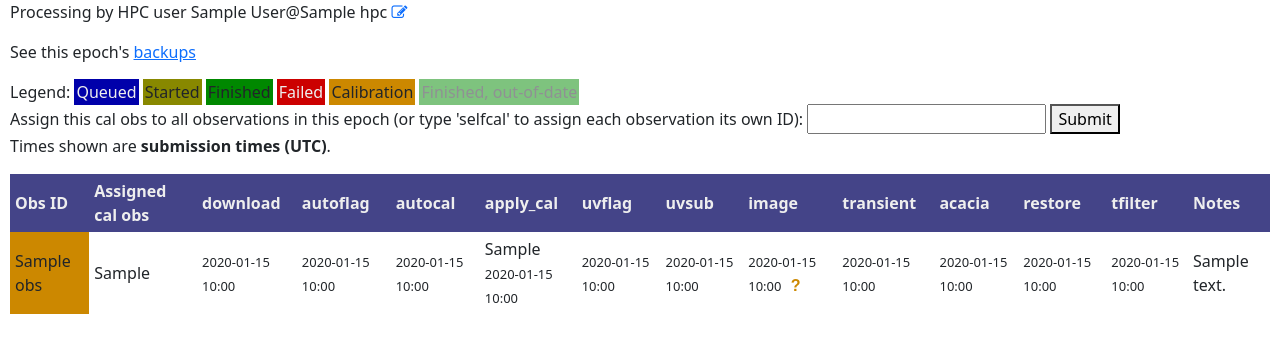
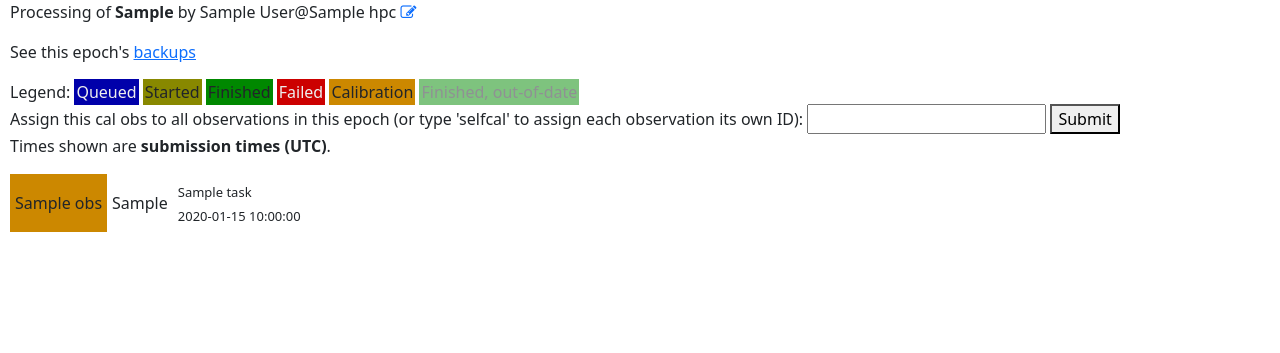
Before and after one commit to robotopia/MWA-Galactic-Plane-Monitoring, a Django app: template db/processing/templates/processing/epoch_overview.html in a window 1280 px wide. Shown: the part 66-419 px from the top of the page. Run offline with Django 4.2, Linux system fonts and the light colour scheme; a user stored in the database is signed in; tables that the repository leaves empty hold one stand-in row (values such as "Sample post"); the template is opened without the code that fills it: values that come from a table or form of the project are taken from there, most other values are stand-ins (such as "Sample title", 1, 10 or a date in 2020).

Commit message:
Starting to have some success with the revamped epoch overview page

```diff
--- a/db/processing/models.py
+++ b/db/processing/models.py
@@ -463,7 +463,7 @@ class UserSessionSetting(models.Model):
 
 class SemesterPlanCompletion(models.Model):
 
-    # This model is just a convenient way to access a SQL VIEW
+    # This model is just a convenient way to access an SQL VIEW
 
     semester = models.ForeignKey("Semester", models.DO_NOTHING)
     epoch = models.CharField(max_length=9)
@@ -479,3 +479,21 @@ class SemesterPlanCompletion(models.Model):
         managed = False
         db_table = 'semester_plan_completion'
         ordering = ['semester', 'epoch']
+
+
+class SemesterPlanProcessingDetail(models.Model):
+
+    # This model is just a convenient way to access an SQL VIEW
+
+    semester = models.ForeignKey("Semester", models.DO_NOTHING)
+    epoch = models.CharField(max_length=9)
+    obs = models.ForeignKey("Observation", models.DO_NOTHING)
+    processing = models.ForeignKey("Processing", models.DO_NOTHING)
+    hpc_user = models.ForeignKey("HpcUser", models.DO_NOTHING)
+    task = models.ForeignKey("Task", models.DO_NOTHING)
+    pipeline_step = models.ForeignKey("PipelineStep", models.DO_NOTHING)
+
+    class Meta:
+        managed = False
+        db_table = 'semester_plan_processing_detail'
+        ordering = ['semester', 'obs', 'pipeline_step']
--- a/db/processing/templates/processing/epoch_overview.html
+++ b/db/processing/templates/processing/epoch_overview.html
@@ -12,7 +12,7 @@
 
 {% block body %}
 <div>
-  <p>Processing by HPC user {{ request.user.session_settings.selected_hpc_user }} <a href="{% url 'user_session_settings' %}?next={% url 'epoch_overview' epoch=epoch %}"><i class="fa fa-edit"></i></a></p>
+  <p>Processing of <b>{{ epoch }}</b> by {{ request.user.session_settings.selected_hpc_user }} <a href="{% url 'user_session_settings' %}?next={% url 'epoch_overview' epoch=epoch %}"><i class="fa fa-edit"></i></a></p>
   <p>See this epoch's <a href="{% url 'backup_view' epoch=epoch %}">backups</a></p>
   Legend:
   <span class="queued legend">Queued</span>
@@ -36,74 +36,15 @@
   <div class="context-menuitem" onclick='setQa("none");'>Remove QA</div>
 </div>
 <table>
-  <tr>
-    <th>Obs ID</th>
-    <th>Assigned cal obs</th>
-    <th>download</th>
-    <th>autoflag</th>
-    <th>autocal</th>
-    <th>apply_cal</th>
-    <th>uvflag</th>
-    <th>uvsub</th>
-    <th>image</th>
-    <th>transient</th>
-    <th>acacia</th>
-    <th>restore</th>
-    <th>tfilter</th>
-    <th>Notes</th>
-  </tr>
-  {% for obs, tasks in overviews.items %}
+  {% for obs, details in details_by_obs.items %}
   <tr class="epoch-overview-row">
-    <td class="selectable{% if obs.calibration %} calibration{% endif %}">{{ obs }}</td>
+    <td class="selectable {% if obs.calibration %}calibration{% endif %}">{{ obs }}</td>
     <td>{{ obs.cal_obs }}</td>
-    <td class="{{ tasks.download.status }}">
-      <span class="datetime">{{ tasks.download.date|date:'Y-m-d H:i' }}</span>
+    {% for detail in details %}
+    <td class="{{ detail.processing.status }}">
+      <span class="datetime">{{ detail.task.name }}<br>{{ detail.submission_datetime|date:"Y-m-d H:i:s" }}</span>
     </td>
-    <td class="{{ tasks.flag.status }} {% if tasks.flag.date < tasks.download.date %}out-of-date{% endif %}">
-      <span class="datetime">{{ tasks.flag.date|date:'Y-m-d H:i' }}</span>
-    </td>
-    <td class="{{ tasks.calibrate.status }} {% if tasks.calibrate.date < tasks.flag.date %}out-of-date{% endif %}">
-      <span class="datetime">{{ tasks.calibrate.date|date:'Y-m-d H:i' }}</span>
-    </td>
-    <td class="{{ tasks.apply_cal.status }} {% if tasks.apply_cal.date < tasks.flag.date %}out-of-date{% endif %}">
-      {{ tasks.apply_cal.cal_obs }}<br>
-      <span class="datetime">{{ tasks.apply_cal.date|date:'Y-m-d H:i' }}</span>
-    </td>
-    <td class="{{ tasks.uvflag.status }} {% if tasks.uvflag.date < tasks.apply_cal.date %}out-of-date{% endif %}">
-      <span class="datetime">{{ tasks.uvflag.date|date:'Y-m-d H:i' }}</span>
-    </td>
-    <td class="{{ tasks.uvsubtract.status }} {% if tasks.uvsubtract.date < tasks.uvflag.date %}out-of-date{% endif %}">
-      <span class="datetime">{{ tasks.uvsubtract.date|date:'Y-m-d H:i' }}</span>
-    </td>
-    <td class="image-cell {{ tasks.image.status }} {% if tasks.image.date < tasks.uvsubtract.date %}out-of-date{% endif %}" onClick="selectCell(this, {{ obs }}, {{ tasks.apply_cal.cal_obs }});">
-      <span class="datetime">{{ tasks.image.date|date:'Y-m-d H:i' }}</span>
-      {% if tasks.apply_cal.cal_obs %}
-      {% if tasks.apply_cal.cal_usable %}
-      <div class="qa cal-usable">&#x2713;</div>
-      {% elif tasks.apply_cal.cal_usable == False %}
-      <div class="qa cal-unusable">&#x274C;</div>
-      {% elif tasks.apply_cal.cal_notes != '' %}
-      <div class="qa cal-unsure">?</div>
-      {% else %}
-      <div class="qa"></div>
-      {% endif %}
-      {% endif %}
-    </td>
-    <td class="{{ tasks.transient.status }} {% if tasks.transient.date < tasks.image.date %}out-of-date{% endif %}">
-      <span class="datetime">{{ tasks.transient.date|date:'Y-m-d H:i' }}</span>
-    </td>
-    <td class="{{ tasks.acacia.status }} {% if tasks.acacia.date < tasks.transient.date %}out-of-date{% endif %}">
-      <span class="datetime">{{ tasks.acacia.date|date:'Y-m-d H:i' }}</span>
-    </td>
-    <td class="{{ tasks.restore.status }}">
-      <span class="datetime">{{ tasks.restore.date|date:'Y-m-d H:i' }}</span>
-    </td>
-    <td class="{{ tasks.tfilter.status }} {% if tasks.tfilter.date < tasks.transient.date %}out-of-date{% endif %}">
-      <span class="datetime">{{ tasks.tfilter.date|date:'Y-m-d H:i' }}</span>
-    </td>
-    <td>
-      {{ tasks.apply_cal.cal_notes }}
-    </td>
+    {% endfor %}
   </tr>
   {% endfor %}
 </table>
```
Also changed, not shown: db/processing/views.py (+9 -15 lines).
